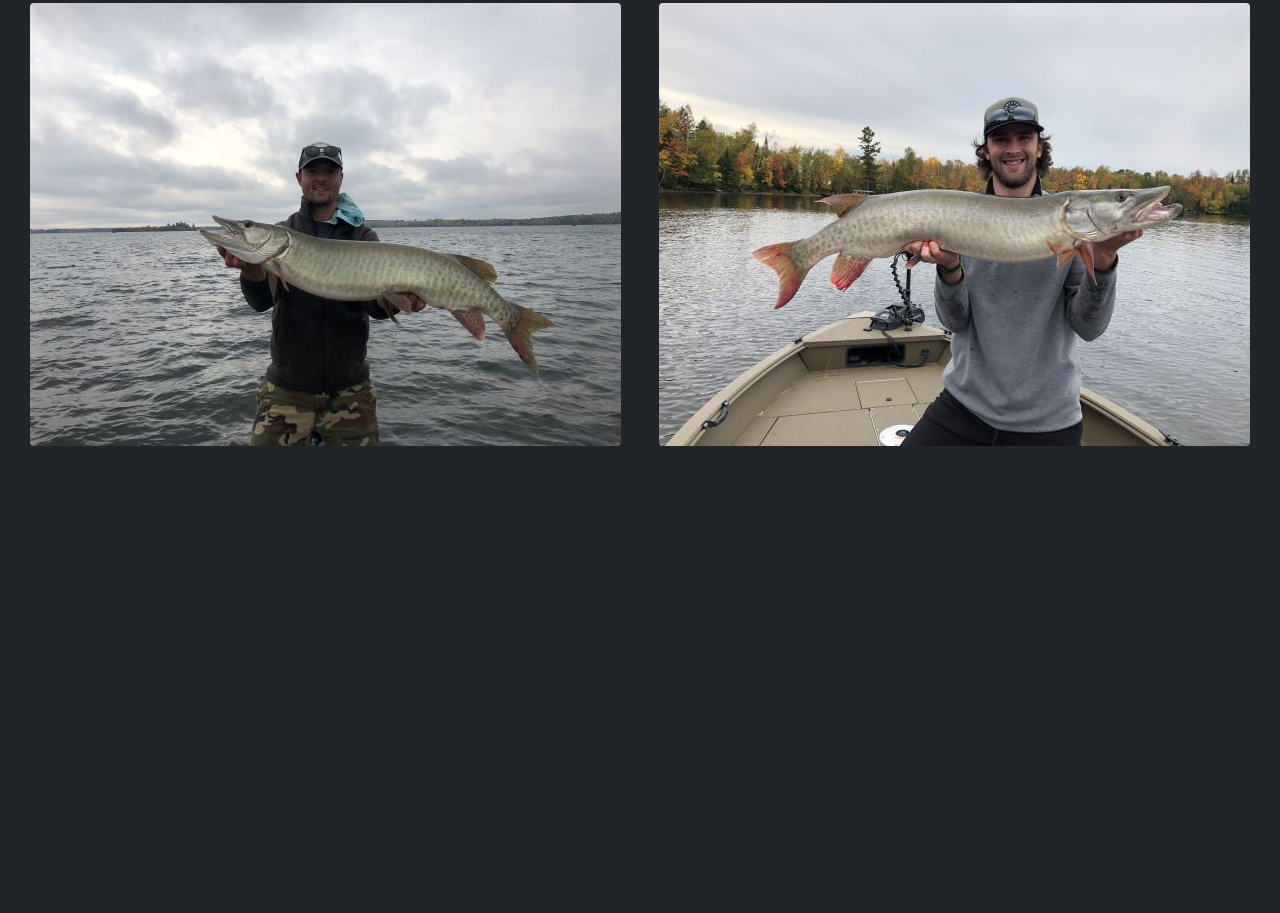
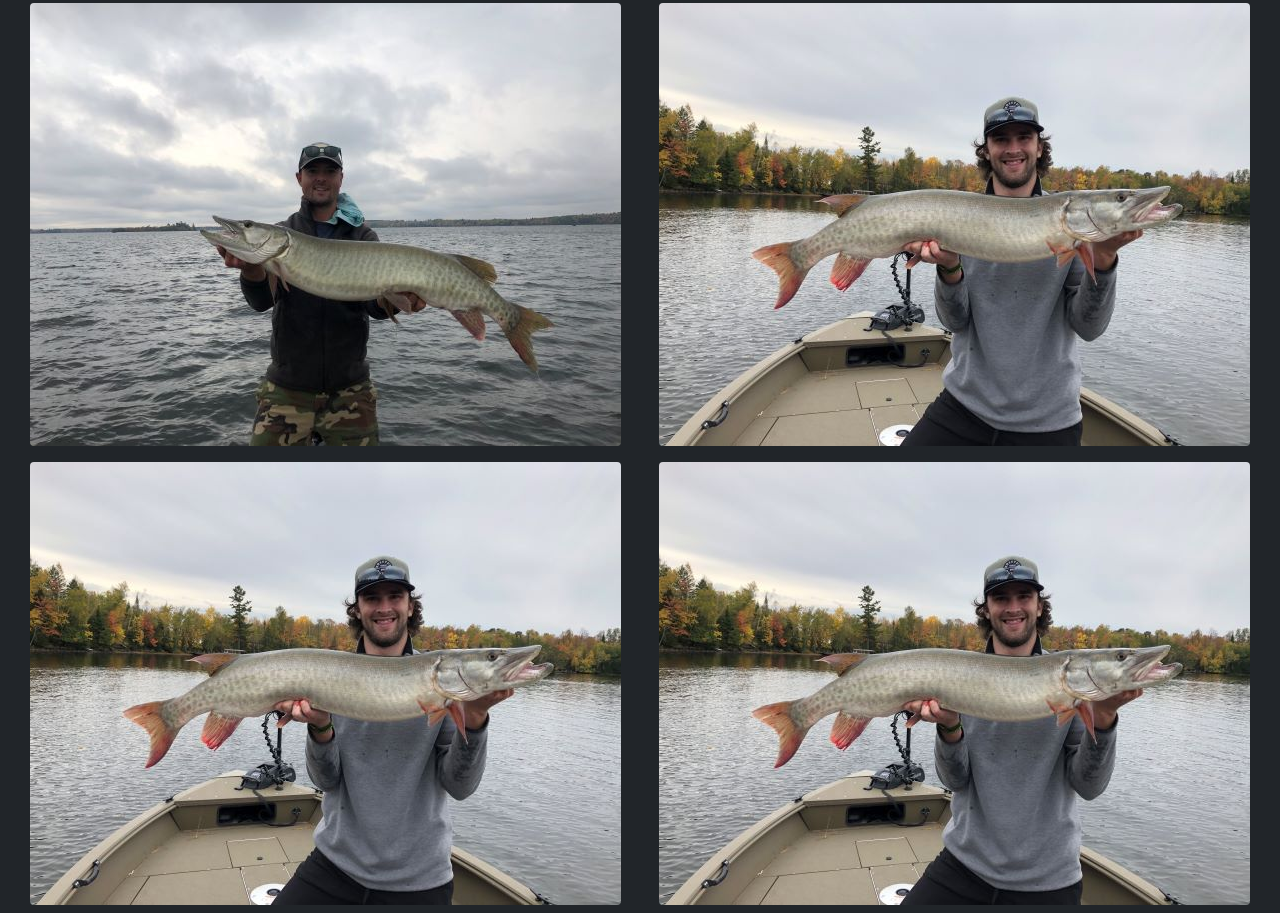
Before and after one commit to muskievan95/CptColeSite, a plain HTML site: page photos.html in a window 1280 px wide. Shown: the part 1004-1917 px from the top of the page. Before the commit the page ends 1458 px from the top, so only its background shows below. Drawn offline with nearby package versions, Linux system fonts and the light colour scheme; a web font is replaced by a local one.

Commit message:
Update photos.html
phots

```diff
--- a/photos.html
+++ b/photos.html
@@ -71,6 +71,12 @@
           <a class="m-2" href="imgs/falldrewski.jpg" data-lightbox="mygallery">
             <img class="img-fluid rounded-2  " src="imgs/falldrewski2.jpg" alt="">
           </a>
+          <a class="m-2" href="imgs/falldrewski.jpg" data-lightbox="mygallery">
+            <img class="img-fluid rounded-2  " src="imgs/falldrewski2.jpg" alt="">
+          </a>
+          <a class="m-2" href="imgs/falldrewski.jpg" data-lightbox="mygallery">
+            <img class="img-fluid rounded-2  " src="imgs/falldrewski2.jpg" alt="">
+          </a>
 
       </div>
 
```
